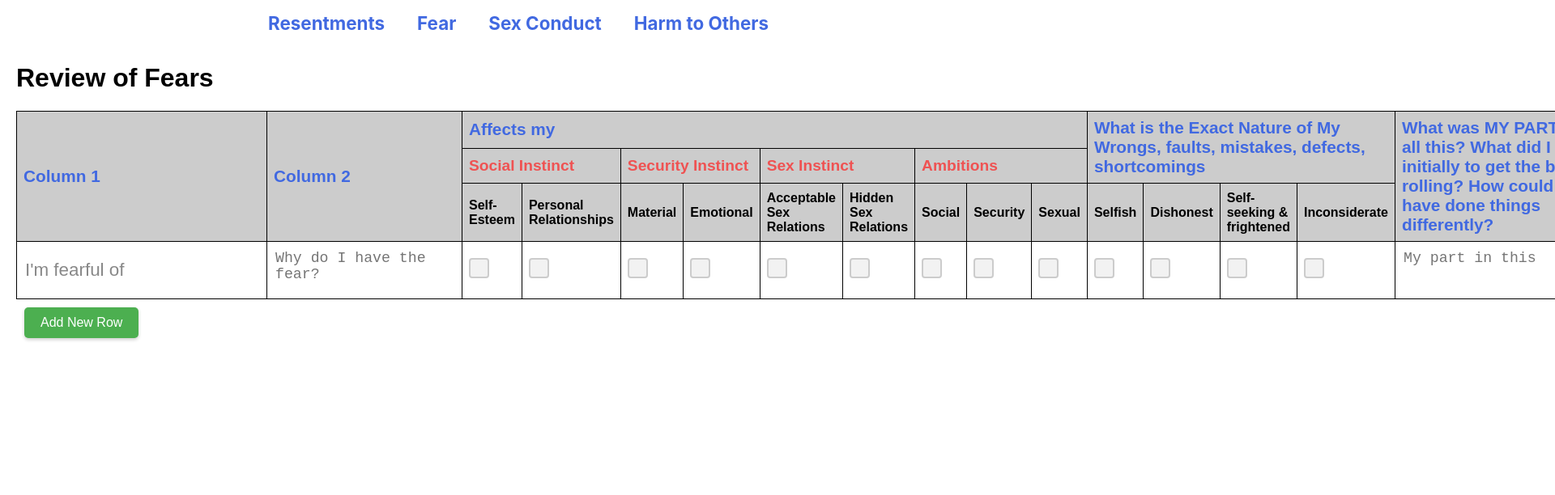
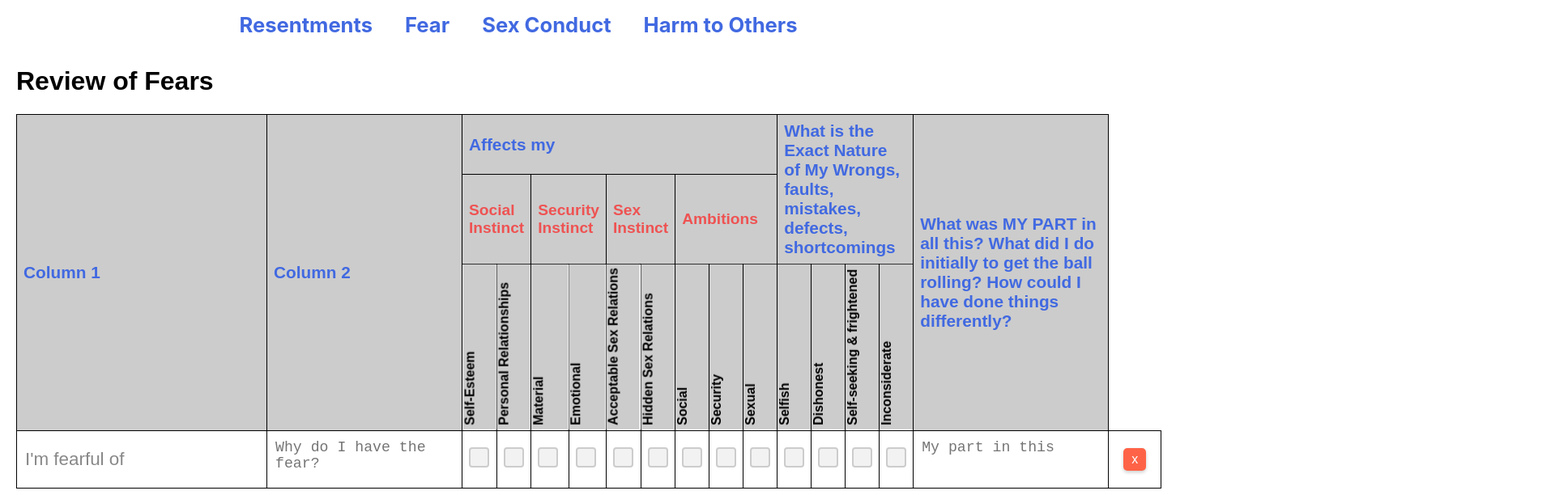
Before and after one commit to mgarbs/step-four-workbook, a React (Create React App) app: page /fear in a window 1280 px wide. Shown: the top 612 px of the page at 81% size, 1920 px wide, since content can reach past the window. Built offline with nearby package versions, Linux system fonts and the light colour scheme; no server answers.

Commit message:
fix header table to follow user when user scrolls
Signed-off-by: Michael Garber <michael.garber@swirldslabs.com>

```diff
--- a/src/App.css
+++ b/src/App.css
@@ -49,7 +49,7 @@
 
 .nav-links a {
   text-decoration: none; /* Remove underlines from links */
-  font-size: 1.4em;
+  font-size: 1.6em;
   color: #4169E1; /* Color for your links */
   font-weight: bold; /* Make the text bold */
   padding: 5px 10px; /* Add padding around the text */
--- a/src/components/StepFourWorksheet.css
+++ b/src/components/StepFourWorksheet.css
@@ -13,10 +13,14 @@
     border: 1px solid black;
     padding: 8px;
     text-align: left;
+    background: white;
 }
 
-.entry-table th {
+.entry-table thead th {
     background-color: #ccc;
+    position: sticky;
+    top: 0;
+    z-index: 10;
 }
 
 .top-level-header {
@@ -25,6 +29,9 @@
     font-size: 1.3em;
     font-weight: bold;
     text-align: center;
+    position: sticky;
+    top: 0;
+    z-index: 10;
 }
 
 .mid-level-header {
@@ -33,6 +40,41 @@
     font-size: 1.2em;
     font-weight: bold;
     text-align: center;
+    position: sticky;
+    top: 0;
+    z-index: 5;
+}
+
+.entry-table th.lowest-level-header {
+    writing-mode: vertical-lr;
+    transform: rotate(180deg);
+    white-space: nowrap;
+    padding: 5px 1px;
+    height: auto;
+    min-height: 110px;
+    vertical-align: bottom;
+    line-height: 1;
+    margin-left: -10px;
+    margin-right: -10px;
+    position: sticky;
+    z-index: 1;
+
+}
+
+.entry-table th.lowest-level-header {
+    transform-origin: center;
+}
+
+.entry-table thead th.top-level-header {
+    top: var(--topLevelHeaderHeight);
+}
+
+.entry-table thead th.mid-level-header {
+    top: var(--midLevelHeaderHeight);
+}
+
+.entry-table thead th.lowest-level-header {
+    top: var(--lowestLevelHeaderHeight);
 }
 
 .textarea-autosize {
@@ -98,9 +140,6 @@
     margin-bottom: 20px;
     cursor: pointer;
     font-size: 22px;
-    -webkit-user-select: none;
-    -moz-user-select: none;
-    -ms-user-select: none;
     user-select: none;
 }
 
@@ -121,7 +160,6 @@
 .entry-table .column-one-cell {
     padding: 0;
 }
-
 
 button {
     background-color: #4169E1;
@@ -146,12 +184,9 @@ button:active {
     transform: translateY(1px);
 }
 
-
 .add-new-row-button {
     background-color: #4CAF50;
-
 }
-
 
 .delete-row-button {
     padding: 5px 10px;
--- a/src/components/StepFourWorksheet.js
+++ b/src/components/StepFourWorksheet.js
@@ -25,6 +25,48 @@ const initialEntry = {
 const API_BASE_URL = 'http://localhost:3001/api';
 
 function StepFourWorksheet({ title, columnOneLabel, columnTwoLabel, storageKey }) {
+
+    const [headerHeights, setHeaderHeights] = useState({
+        topLevel: 75,   // Set your default heights that worked for you here
+        midLevel: 149,
+        lowestLevel: 258,
+    });
+
+    const headerRefs = {
+        topLevel: useRef(null),
+        midLevel: useRef(null),
+        lowestLevel: useRef(null),
+    };
+
+    // This function will be defined within your component
+    const updateHeaderHeights = () => {
+        const topLevelHeight = headerRefs.topLevel.current?.offsetHeight || 0;
+        const midLevelHeight = headerRefs.midLevel.current?.offsetHeight || 0;
+
+        // Adjust 'top' for mid-level header, it should be just below the top-level header
+        if (headerRefs.midLevel.current) {
+            headerRefs.midLevel.current.style.top = `${topLevelHeight}px`;
+        }
+
+        // For lowest-level header, it's cumulative: the height of top-level plus mid-level headers
+        if (headerRefs.lowestLevel.current) {
+            headerRefs.lowestLevel.current.style.top = `${topLevelHeight + midLevelHeight}px`;
+        }
+    };
+
+    // Effect for setting up and cleaning up the event listener for window resize
+    useEffect(() => {
+        window.addEventListener('resize', updateHeaderHeights);
+        // Call it initially to set up the correct heights
+        updateHeaderHeights();
+
+        // Cleanup function to remove the event listener
+        return () => {
+            window.removeEventListener('resize', updateHeaderHeights);
+        };
+    }, []);
+
+
     const [entries, setEntries] = useState(
         () => JSON.parse(localStorage.getItem(storageKey)) || [initialEntry]
     );
@@ -188,35 +230,40 @@ function StepFourWorksheet({ title, columnOneLabel, columnTwoLabel, storageKey }
                 {/* Add all instructions here as text */}
             </div>
             <form onSubmit={handleSubmit}>
+                <div style={{
+                    '--topLevelHeaderHeight': `${headerHeights.topLevel}px`,
+                    '--midLevelHeaderHeight': `${headerHeights.midLevel}px`,
+                    '--lowestLevelHeaderHeight': `${headerHeights.lowestLevel}px`,
+                }}>
                     <table className="entry-table">
                         <thead>
-                        <tr>
+                            <tr ref={headerRefs.topLevel}>
                                 <th rowSpan="3" className="top-level-header">Column 1</th>
                                 <th rowSpan="3" className="top-level-header">Column 2</th>
-                            <th colSpan="9" className="top-level-header">Affects my</th>
+                                <th colSpan="9" rowSpan="1" className="top-level-header">Affects my</th>
                                 <th rowSpan="2" colSpan="4" className="top-level-header">What is the Exact Nature of My Wrongs, faults, mistakes, defects, shortcomings</th>
-                            <th rowSpan="3" className="top-level-header">What was MY PART in all this? What did I do initially to get the ball rolling? How could I have done things differently?</th>
+                                <th rowSpan="3" colSpan="1" className="top-level-header">What was MY PART in all this? What did I do initially to get the ball rolling? How could I have done things differently?</th>
                             </tr>
-                        <tr>
+                            <tr ref={headerRefs.midLevel}>
                                 <th colSpan="2" className="mid-level-header">Social Instinct</th>
                                 <th colSpan="2" className="mid-level-header">Security Instinct</th>
                                 <th colSpan="2" className="mid-level-header">Sex Instinct</th>
                                 <th colSpan="3" className="mid-level-header">Ambitions</th>
                             </tr>
-                        <tr>
-                            <th>Self-Esteem</th>
-                            <th>Personal Relationships</th>
-                            <th>Material</th>
-                            <th>Emotional</th>
-                            <th>Acceptable Sex Relations</th>
-                            <th>Hidden Sex Relations</th>
-                            <th>Social</th>
-                            <th>Security</th>
-                            <th>Sexual</th>
-                            <th>Selfish</th>
-                            <th>Dishonest</th>
-                            <th>Self-seeking & frightened</th>
-                            <th>Inconsiderate</th>
+                            <tr ref={headerRefs.lowestLevel}>
+                                <th className='lowest-level-header'>Self-Esteem</th>
+                                <th className='lowest-level-header'>Personal Relationships</th>
+                                <th className='lowest-level-header'>Material</th>
+                                <th className='lowest-level-header'>Emotional</th>
+                                <th className='lowest-level-header'>Acceptable Sex Relations</th>
+                                <th className='lowest-level-header'>Hidden Sex Relations</th>
+                                <th className='lowest-level-header'>Social</th>
+                                <th className='lowest-level-header'>Security</th>
+                                <th className='lowest-level-header'>Sexual</th>
+                                <th className='lowest-level-header'>Selfish</th>
+                                <th className='lowest-level-header'>Dishonest</th>
+                                <th className='lowest-level-header'>Self-seeking & frightened</th>
+                                <th className='lowest-level-header'>Inconsiderate</th>
                             </tr>
                         </thead>
                         <tbody>
@@ -355,6 +402,7 @@ function StepFourWorksheet({ title, columnOneLabel, columnTwoLabel, storageKey }
                             ))}
                         </tbody>
                     </table>
+                </div>
                 <button type="button" className="add-new-row-button " onClick={addNewRow}>Add New Row</button>
             </form>
         </div >
```
Lines whose indentation alone changed are shown as unchanged.
